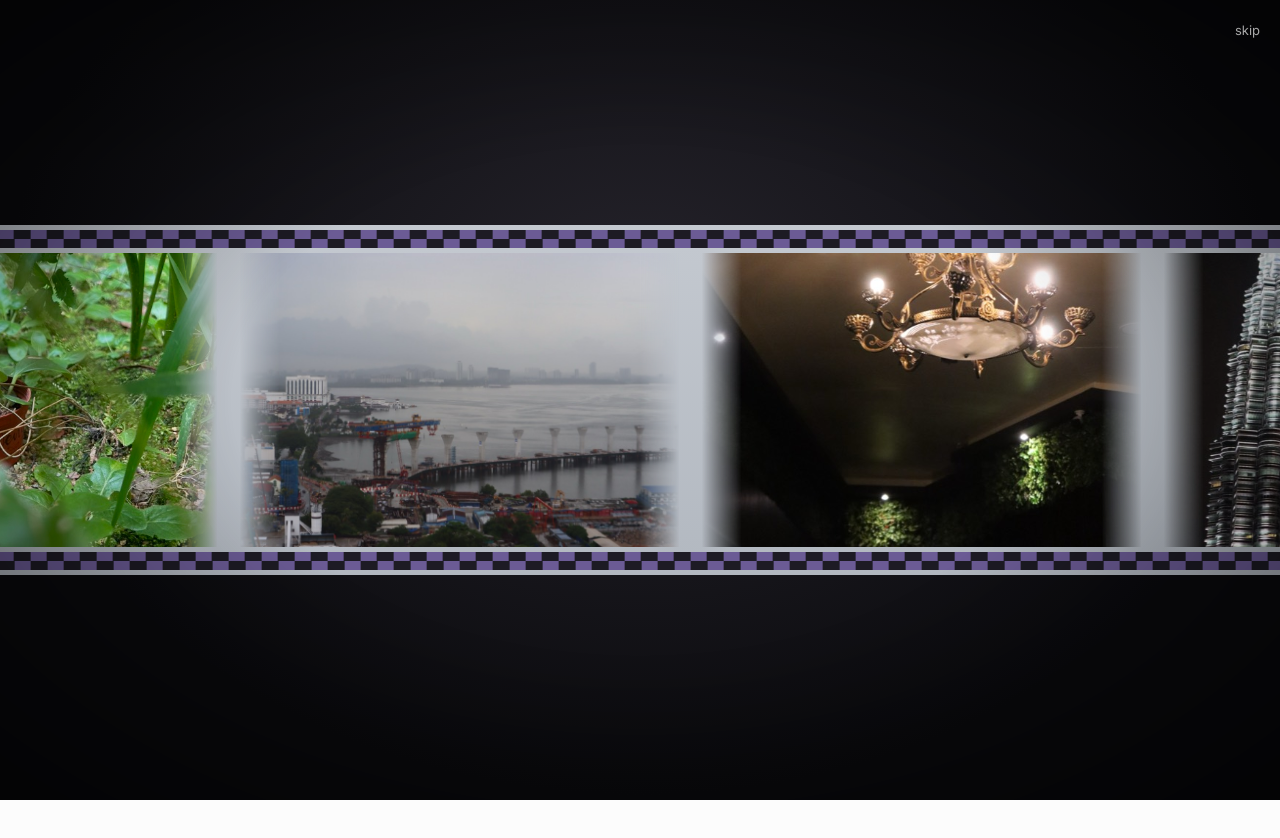
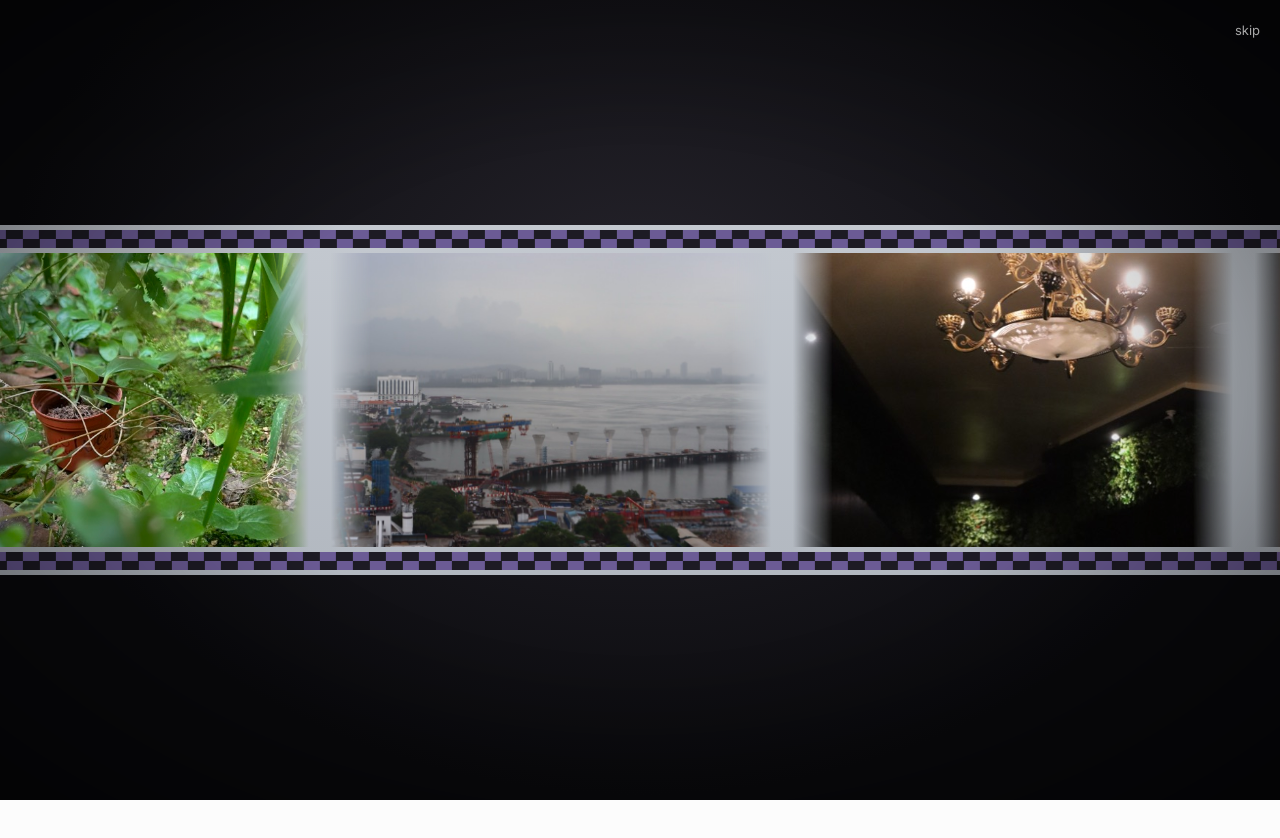
Before and after one commit to wilsonsfh/website-portfolio, a React (Vite) app: page / in a window 1280 px wide. Shown: the top 838 px of the page. Built offline with nearby package versions, Linux system fonts and the light colour scheme.

Commit message:
spike(a): scroll M2 unroll, press-to-finish, reduced motion; M3 next label + inert main

```diff
--- a/src/components/greeting/FilmStrip.tsx
+++ b/src/components/greeting/FilmStrip.tsx
@@ -1,9 +1,12 @@
 import { useEffect, useLayoutEffect, useRef } from "react";
+import type { MotionValue } from "motion/react";
 import photoData from "../../data/photos.json";
 
 const AUTO_SPEED = 60; // px/s, constant (linear)
 const DECAY = 0.998; // per ms, momentum decay toward the auto velocity
 const MIN_SET = 8;
+const ROLL_START = 0.24; // roll's left edge as a fraction of the view width at the start
+const ROLL_SQUASH = 0.35; // the roll thins by this much by the end
 
 type Photo = { src: string; alt: string };
 
@@ -19,6 +22,10 @@ type Props = {
   /** Auto-scroll runs once true (and never under reduced motion). */
   running: boolean;
   reduced: boolean;
+  /** 0 = rolled up, 1 = fully unrolled; drives the roll position and the paper reveal. */
+  progress: MotionValue<number>;
+  /** Every pointer down on the strip (used to finish the unroll). */
+  onPress: () => void;
   /** Visitor took the strip. */
   onControl: () => void;
   /** Vertical touch swipe: treated as scroll, moves on. */
@@ -27,9 +34,11 @@ type Props = {
   downRef: { current: boolean };
 };
 
-export default function FilmStrip({ running, reduced, onControl, onSwipeAway, downRef }: Props) {
+export default function FilmStrip({ running, reduced, progress, onPress, onControl, onSwipeAway, downRef }: Props) {
   const track = useRef<HTMLDivElement>(null);
   const hit = useRef<HTMLDivElement>(null);
+  const strip = useRef<HTMLDivElement>(null);
+  const roll = useRef<HTMLDivElement>(null);
   const targetV = useRef(0); // px/s the strip eases toward when free
   const s = useRef({
     x: 0, // offset within one set, kept in [-L, 0)
@@ -68,6 +77,22 @@ export default function FilmStrip({ running, reduced, onControl, onSwipeAway, do
     return () => ro.disconnect();
   }, []);
 
+  // Reveal (clip-path on the paper) and roll (transform) are both written from the one progress value,
+  // so the roll's left edge, where the paper leaves it, is the revealed edge by construction.
+  useLayoutEffect(() => {
+    const apply = (p: number) => {
+      const band = strip.current;
+      const r = roll.current;
+      if (!band || !r) return;
+      const w = band.clientWidth;
+      const edge = p >= 1 ? w + 8 : w * ROLL_START + (w + 8 - w * ROLL_START) * p;
+      band.style.clipPath = `inset(0 ${Math.max(0, w - edge)}px 0 0)`;
+      r.style.transform = `translate3d(${edge}px,0,0) scaleX(${1 - ROLL_SQUASH * p})`;
+    };
+    apply(progress.get());
+    return progress.on("change", apply);
+  }, [progress]);
+
   // One rAF loop writes transform directly; no React state per frame.
   useEffect(() => {
     const st = s.current;
@@ -94,6 +119,7 @@ export default function FilmStrip({ running, reduced, onControl, onSwipeAway, do
   const onPointerDown = (e: React.PointerEvent) => {
     if (e.pointerType === "mouse" && e.button !== 0) return;
     const st = s.current;
+    onPress();
     hit.current?.setPointerCapture(e.pointerId);
     st.dragging = true;
     st.moved = false;
@@ -145,7 +171,8 @@ export default function FilmStrip({ running, reduced, onControl, onSwipeAway, do
 
   return (
     <>
-      <div className="gr-strip" aria-hidden="true">
+      <div className="gr-scroll" aria-hidden="true">
+        <div className="gr-strip" ref={strip}>
         <div className="gr-track" ref={track}>
           {[0, 1, 2].map((copy) =>
             SET.map((p, i) => (
@@ -165,6 +192,13 @@ export default function FilmStrip({ running, reduced, onControl, onSwipeAway, do
             )),
           )}
         </div>
+        </div>
+        <div className="gr-roll" ref={roll}>
+          <i className="gr-roll-body" />
+          <i className="gr-knob gr-knob-t" />
+          <i className="gr-knob gr-knob-b" />
+          <i className="gr-ember" />
+        </div>
       </div>
       <div
         className="gr-hit"
--- a/src/components/greeting/Greeting.tsx
+++ b/src/components/greeting/Greeting.tsx
@@ -1,4 +1,5 @@
-import { useCallback, useEffect, useRef, useState } from "react";
+import { useCallback, useEffect, useLayoutEffect, useRef, useState } from "react";
+import { animate, useMotionValue, type AnimationPlaybackControls } from "motion/react";
 import FilmStrip from "./FilmStrip";
 import "./greeting.css";
 
@@ -15,10 +16,12 @@ export function shouldPlayIntro(): boolean {
 
 const DOORS_CLOSED_MS = 1200;
 const DOORS_GONE_MS = 2500;
-const CAMERA_START_MS = 2000;
+const UNROLL_START_MS = 2000;
+const UNROLL_S = 1.5;
+const CAM_SCALE = 2.6;
+const CAM_ROTATE = -8; // degrees
 const IGNORED_KEYS = new Set(["Tab", "Shift", "Control", "Alt", "Meta", "CapsLock"]);
 
-const SETTLED_MS = CAMERA_START_MS + 1300; // camera move done; zoom exit only after this
 const NEXT_AFTER_WATCHING_MS = 4000;
 const BOUNCE_FIRST_MS = 2500;
 const BOUNCE_EVERY_MS = 6000;
@@ -32,14 +35,18 @@ export default function Greeting({ onDone }: { onDone: () => void }) {
   const [open, setOpen] = useState(false); // doors swing
   const [doorsGone, setDoorsGone] = useState(reduced);
   const [ready, setReady] = useState(!reduced); // reduced motion: cross-fade in
-  const [running, setRunning] = useState(reduced); // camera + auto-scroll start
+  const [running, setRunning] = useState(reduced); // unroll finished: auto-scroll starts
   const downRef = useRef(false);
   const [exit, setExit] = useState<Exit>(null);
   const [zoom, setZoom] = useState<{ ox: number; oy: number; s: number } | null>(null);
   const [nextOn, setNextOn] = useState(reduced);
   const rootRef = useRef<HTMLDivElement>(null);
   const arrowRef = useRef<HTMLSpanElement>(null);
-  const t0 = useRef(performance.now());
+  const cameraRef = useRef<HTMLDivElement>(null);
+  const unrollTimer = useRef<number>(0);
+  const unrollAnim = useRef<AnimationPlaybackControls | null>(null);
+  // One progress value (0 = rolled, 1 = unrolled) drives the roll, the reveal and the camera.
+  const progress = useMotionValue(reduced ? 1 : 0);
   const exiting = useRef(false);
   const doneTimer = useRef<number>(0);
 
@@ -53,8 +60,11 @@ export default function Greeting({ onDone }: { onDone: () => void }) {
     const html = document.documentElement;
     const prev = html.style.overflow;
     html.style.overflow = "hidden";
+    const main = document.getElementById("main");
+    main?.setAttribute("inert", "");
     return () => {
       html.style.overflow = prev;
+      main?.removeAttribute("inert");
     };
   }, []);
 
@@ -66,13 +76,43 @@ export default function Greeting({ onDone }: { onDone: () => void }) {
     }
     const t1 = window.setTimeout(() => setOpen(true), DOORS_CLOSED_MS);
     const t2 = window.setTimeout(() => setDoorsGone(true), DOORS_GONE_MS);
-    const t3 = window.setTimeout(() => setRunning(true), CAMERA_START_MS);
+    unrollTimer.current = window.setTimeout(() => {
+      unrollAnim.current = animate(progress, 1, {
+        duration: UNROLL_S,
+        ease: [0.77, 0, 0.175, 1],
+        onComplete: () => setRunning(true),
+      });
+    }, UNROLL_START_MS);
     return () => {
       clearTimeout(t1);
       clearTimeout(t2);
-      clearTimeout(t3);
+      clearTimeout(unrollTimer.current);
+      unrollAnim.current?.stop();
     };
-  }, [reduced]);
+  }, [reduced, progress]);
+
+  // Camera pull-back and levelling follow the same progress as the roll.
+  useLayoutEffect(() => {
+    const apply = (p: number) => {
+      const el = cameraRef.current;
+      if (!el) return;
+      el.style.transform =
+        p >= 1
+          ? "none"
+          : `scale(${CAM_SCALE + (1 - CAM_SCALE) * p}) rotate(${CAM_ROTATE * (1 - p)}deg)`;
+    };
+    apply(progress.get());
+    return progress.on("change", apply);
+  }, [progress]);
+
+  // Pressing the strip mid-unroll finishes the reveal at once; the visitor drags from the live position.
+  const finishUnroll = useCallback(() => {
+    if (progress.get() >= 1) return;
+    clearTimeout(unrollTimer.current);
+    unrollAnim.current?.stop();
+    progress.set(1);
+    setRunning(true);
+  }, [progress]);
 
   useEffect(() => () => clearTimeout(doneTimer.current), []);
 
@@ -81,8 +121,7 @@ export default function Greeting({ onDone }: { onDone: () => void }) {
     (kind?: "fade") => {
       if (exiting.current) return;
       exiting.current = true;
-      const settled = performance.now() - t0.current >= SETTLED_MS;
-      if (kind === "fade" || reduced || !settled) {
+      if (kind === "fade" || reduced || progress.get() < 1) {
         setExit("fade");
         doneTimer.current = window.setTimeout(onDone, 280);
         return;
@@ -110,7 +149,7 @@ export default function Greeting({ onDone }: { onDone: () => void }) {
       setExit("zoom");
       doneTimer.current = window.setTimeout(onDone, 720);
     },
-    [onDone, reduced],
+    [onDone, reduced, progress],
   );
 
   // Never a gate: wheel or any key moves on.
@@ -131,7 +170,7 @@ export default function Greeting({ onDone }: { onDone: () => void }) {
   // Next appears after 4s of watching if the visitor never takes control.
   useEffect(() => {
     if (reduced) return;
-    const t = window.setTimeout(() => setNextOn(true), CAMERA_START_MS + NEXT_AFTER_WATCHING_MS);
+    const t = window.setTimeout(() => setNextOn(true), UNROLL_START_MS + NEXT_AFTER_WATCHING_MS);
     return () => clearTimeout(t);
   }, [reduced]);
 
@@ -170,10 +209,12 @@ export default function Greeting({ onDone }: { onDone: () => void }) {
             : undefined
         }
       >
-        <div className={`gr-camera${running ? " is-settled" : ""}`}>
+        <div className="gr-camera" ref={cameraRef}>
           <FilmStrip
             running={running}
             reduced={reduced}
+            progress={progress}
+            onPress={finishUnroll}
             onControl={() => setNextOn(true)}
             onSwipeAway={advance}
             downRef={downRef}
@@ -194,7 +235,7 @@ export default function Greeting({ onDone }: { onDone: () => void }) {
       <div className={`gr-next${nextOn ? " is-on" : ""}`}>
         <button type="button" className="gr-next-btn" onClick={() => advance()}>
           <span ref={arrowRef} className="gr-next-label">
-            Next →
+            next →
           </span>
         </button>
       </div>
--- a/src/components/greeting/greeting.css
+++ b/src/components/greeting/greeting.css
@@ -50,21 +50,9 @@
 
 /* ---------- Camera and film strip ---------- */
 
-/* Opens as a close-up on one tilted frame; pulls back and levels out once .is-settled lands. */
+/* Close-up on the roll, tilted. Greeting.tsx writes the transform from the unroll progress. */
 .gr-camera {
-  transform: scale(2.8) rotate(-8deg);
-  transform-origin: 50% 50%;
-}
-.gr-camera.is-settled {
-  transform: none;
-  transition: transform 1200ms cubic-bezier(0.23, 1, 0.32, 1);
-}
-@media (prefers-reduced-motion: reduce) {
-  .gr-camera,
-  .gr-camera.is-settled {
-    transform: none;
-    transition: none;
-  }
+  transform-origin: 30% 50%;
 }
 
 .gr-vignette {
@@ -82,15 +70,61 @@
   background: radial-gradient(ellipse at 50% 38%, #25232b 0%, #0a0a0d 70%);
 }
 
-.gr-strip {
+.gr-scroll {
   position: absolute;
   left: 0;
   right: 0;
   top: 50%;
   height: calc(var(--fw) * 2 / 3 + var(--band) * 2);
   margin-top: calc((var(--fw) * 2 / 3 + var(--band) * 2) / -2);
+  pointer-events: none;
+}
+/* The paper band: clip-path reveals it as the roll travels. */
+.gr-strip {
+  position: absolute;
+  inset: 0;
   overflow: hidden;
-  pointer-events: none;
+}
+
+/* The roll: paper cylinder on a wooden roller a little taller than the band. */
+.gr-roll {
+  --rw: clamp(40px, 5vw, 64px);
+  position: absolute;
+  top: 0;
+  left: 0;
+  width: var(--rw);
+  height: 100%;
+  transform-origin: 0 50%;
+}
+.gr-roll-body {
+  position: absolute;
+  inset: 0;
+  background: linear-gradient(90deg, #5f656f 0%, #c9ced5 28%, #dfe3e8 42%, #aab0b9 68%, #565c66 100%);
+}
+.gr-knob {
+  position: absolute;
+  left: 30%;
+  width: 40%;
+  height: 16px;
+  background: linear-gradient(90deg, #3a2a1d, #8a6742 45%, #3a2a1d);
+}
+.gr-knob-t {
+  top: -16px;
+  border-radius: 3px 3px 0 0;
+}
+.gr-knob-b {
+  bottom: -16px;
+  border-radius: 0 0 3px 3px;
+}
+/* Thin warm ember where the paper leaves the roll. */
+.gr-ember {
+  position: absolute;
+  left: -1px;
+  top: 4%;
+  bottom: 4%;
+  width: 3px;
+  background: linear-gradient(transparent, #ffb066 20%, #ffd9a0 50%, #ffb066 80%, transparent);
+  box-shadow: 0 0 12px 3px rgba(255, 150, 70, 0.55);
 }
 .gr-track {
   display: flex;
```
Also changed, not shown: 1 other file (tests, documents, lock files or other folders).
